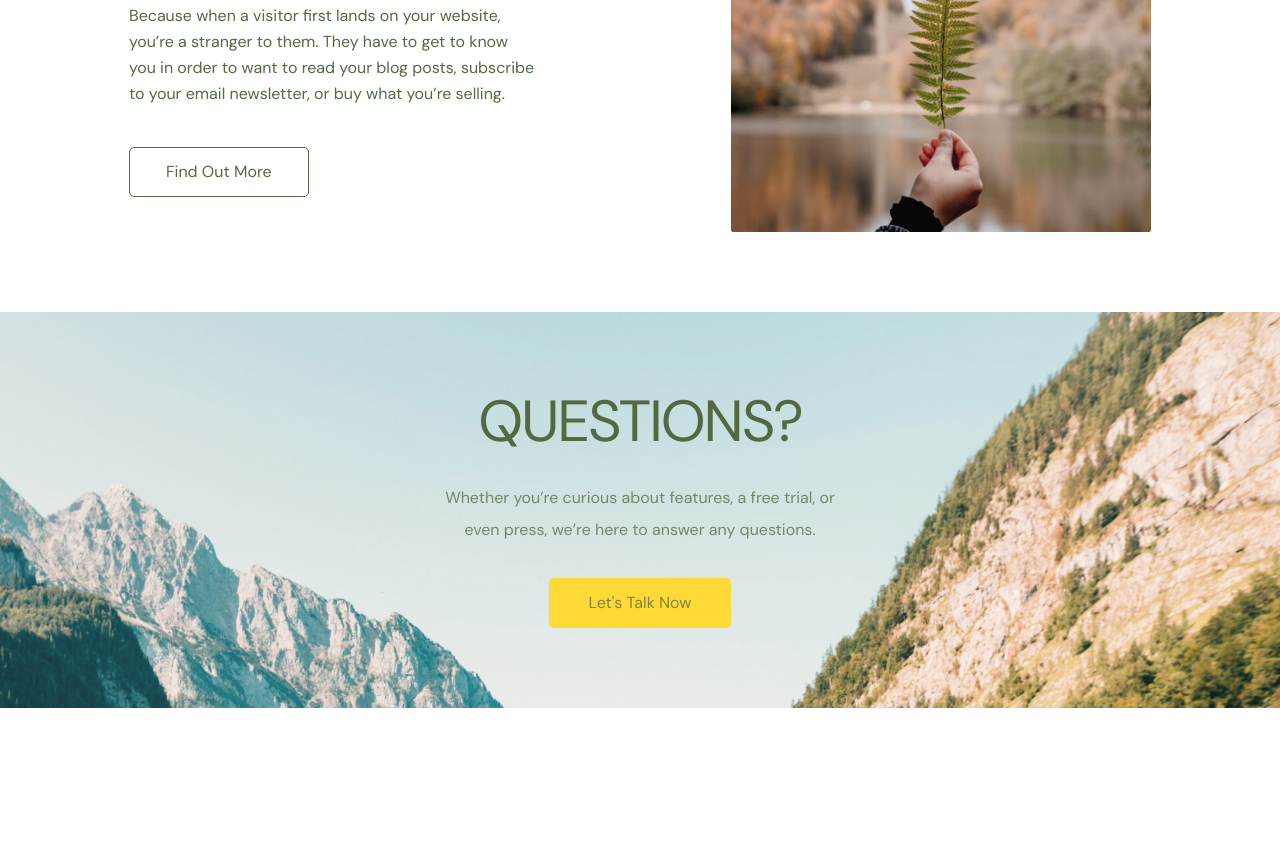
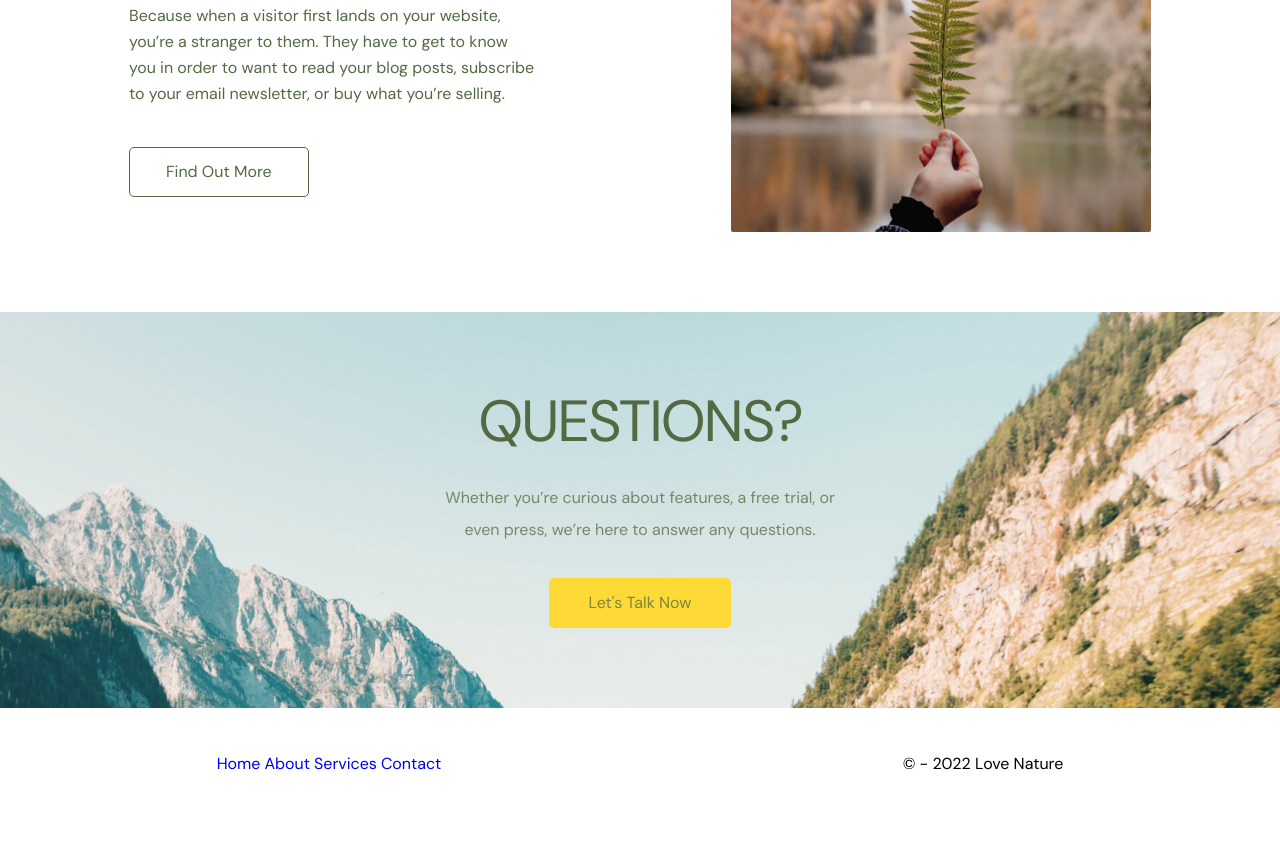
Before and after one commit to Joas-1999/Love-Nature-website-, a plain HTML site: page index.html in a window 1280 px wide. Shown: the part 2451-3305 px from the top of the page. Before the commit the page ends 3159 px from the top, so only its background shows below. Drawn offline with Linux system fonts and the light colour scheme; a web font is replaced by a local one.

Commit message:
commit to 'main'

```diff
--- a/index.html
+++ b/index.html
@@ -82,6 +82,20 @@
         <p class="cta-text">Whether you’re curious about features, a free trial, or even press, we’re here to answer any questions.</p>
         <a href="#" class="cta-btn">Let's Talk Now</a>
     </section>
+    <!-- Footer -->
+    <footer class="site-footer">
+        <div class="footer-nav">
+            <a href="#" class="f-nav-item">Home</a>
+            <a href="#" class="f-nav-item">About</a>
+            <a href="#" class="f-nav-item">Services</a>
+            <a href="#" class="f-nav-item">Contact</a>
+        </div>
+        <img src="./img/logo-white.svg" alt="Love Nature logo" class="f-logo" style="width: 60px;">
+        <p class="footer-copyright">&copy; - 2022 Love Nature</p>
+    </footer>
+
+
+
     <script src="./js/app.js"></script>
 </body>
 </html>
--- a/scss/main.scss
+++ b/scss/main.scss
@@ -444,3 +444,10 @@
         }
     }
 }
+
+// Footer
+.site-footer {
+    padding: 3rem 1rem;
+    display: flex;
+    justify-content: space-evenly;
+}
```
Also changed, not shown: css/main.css, 1 other file.
